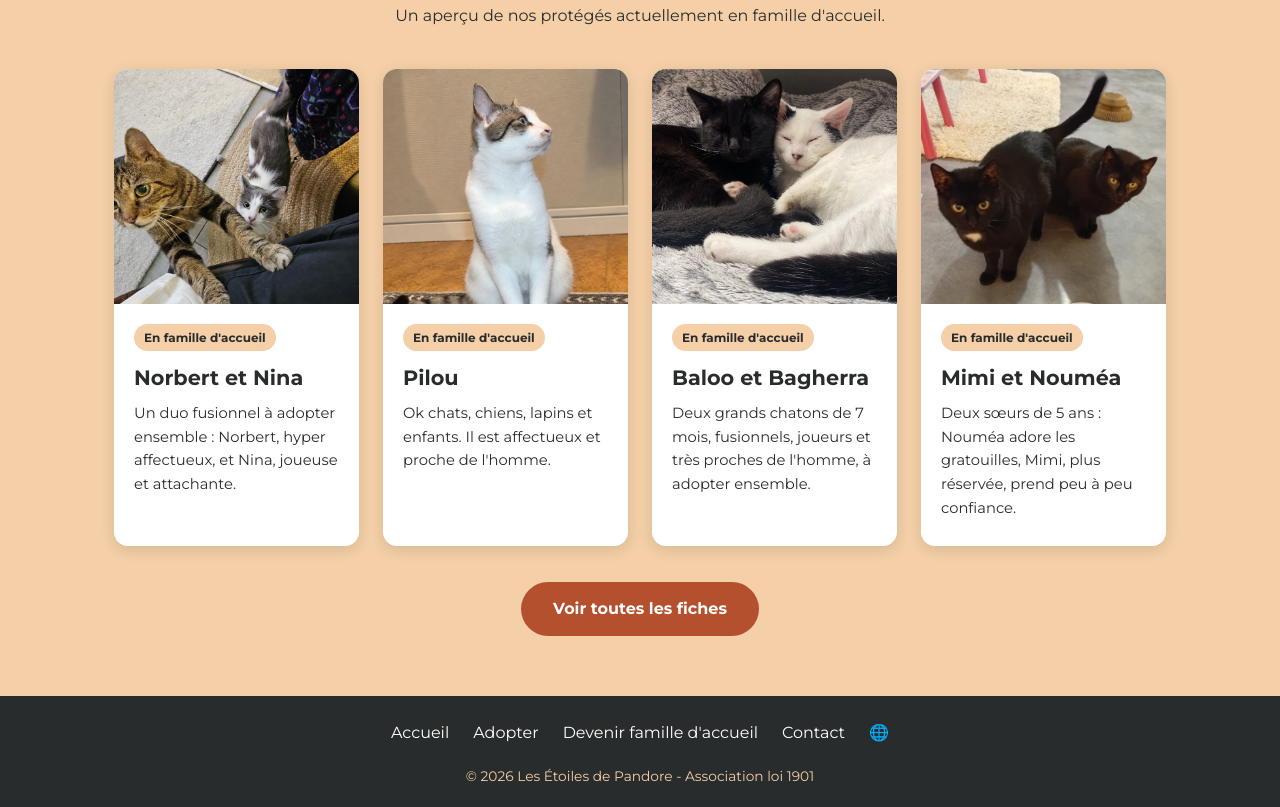
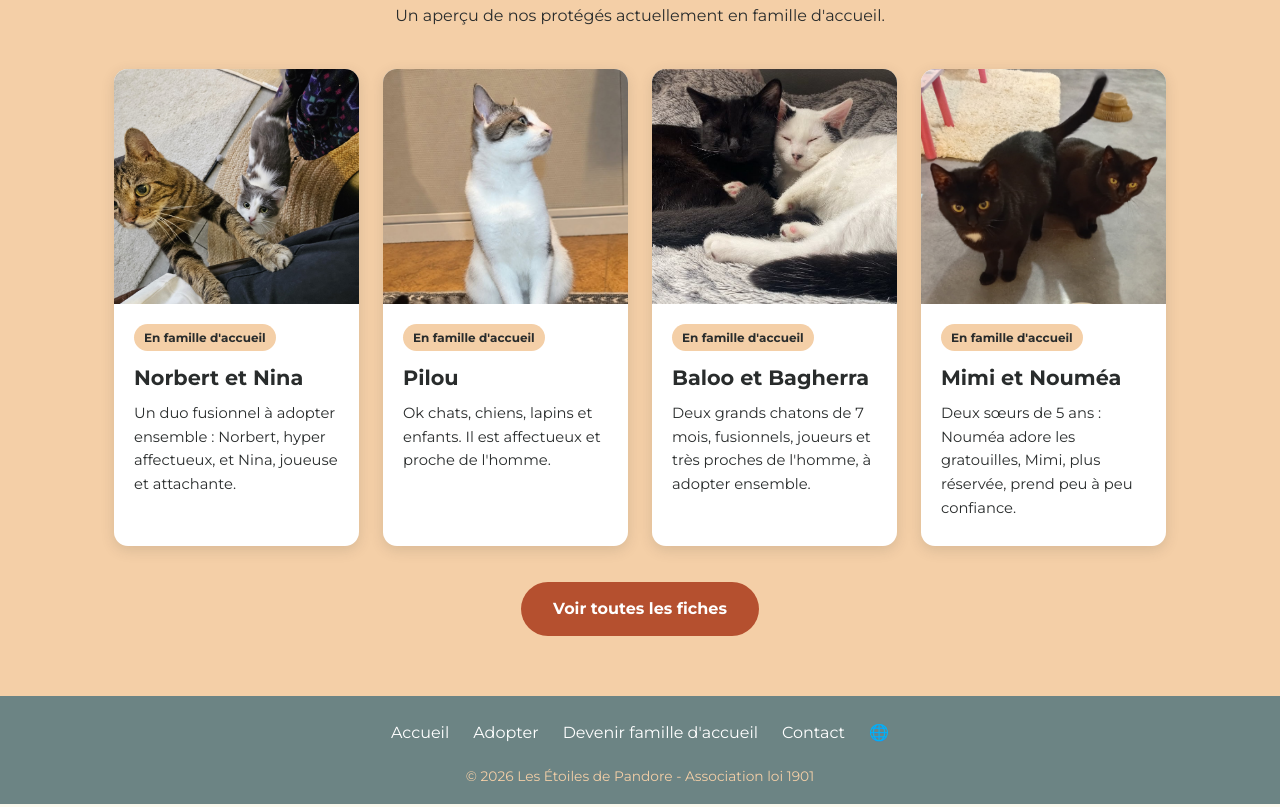
Before and after one commit to Numinau/les-etoiles-de-pandore, a plain HTML site: page index.html in a window 1280 px wide. Shown: the part 1579-2386 px from the top of the page. Drawn offline with Linux system fonts and the light colour scheme.

Commit message:
Couleur footer gris bleu  #6c8484

```diff
--- a/css/style.css
+++ b/css/style.css
@@ -12,7 +12,7 @@
   --blanc: #ffffff;          /* en-tête, fiches, lettres sur fond foncé */
 
   /* Pied de page : couleurs séparées, à choisir librement */
-  --fond-pied-de-page: #292c2c;    /* fond du pied de page */
+  --fond-pied-de-page: #6c8484;    /* fond du pied de page */
   --texte-pied-de-page: #ffffff;   /* liens et texte du pied de page */
   --ombre: rgba(61, 58, 55, 0.15);
 }
@@ -456,7 +456,7 @@ header {
 footer {
   background-color: var(--fond-pied-de-page);
   color: var(--texte-pied-de-page);
-  padding: 24px 0 20px 0;
+  padding: 24px 0 17px 0;
   text-align: center;
 }
 
```
